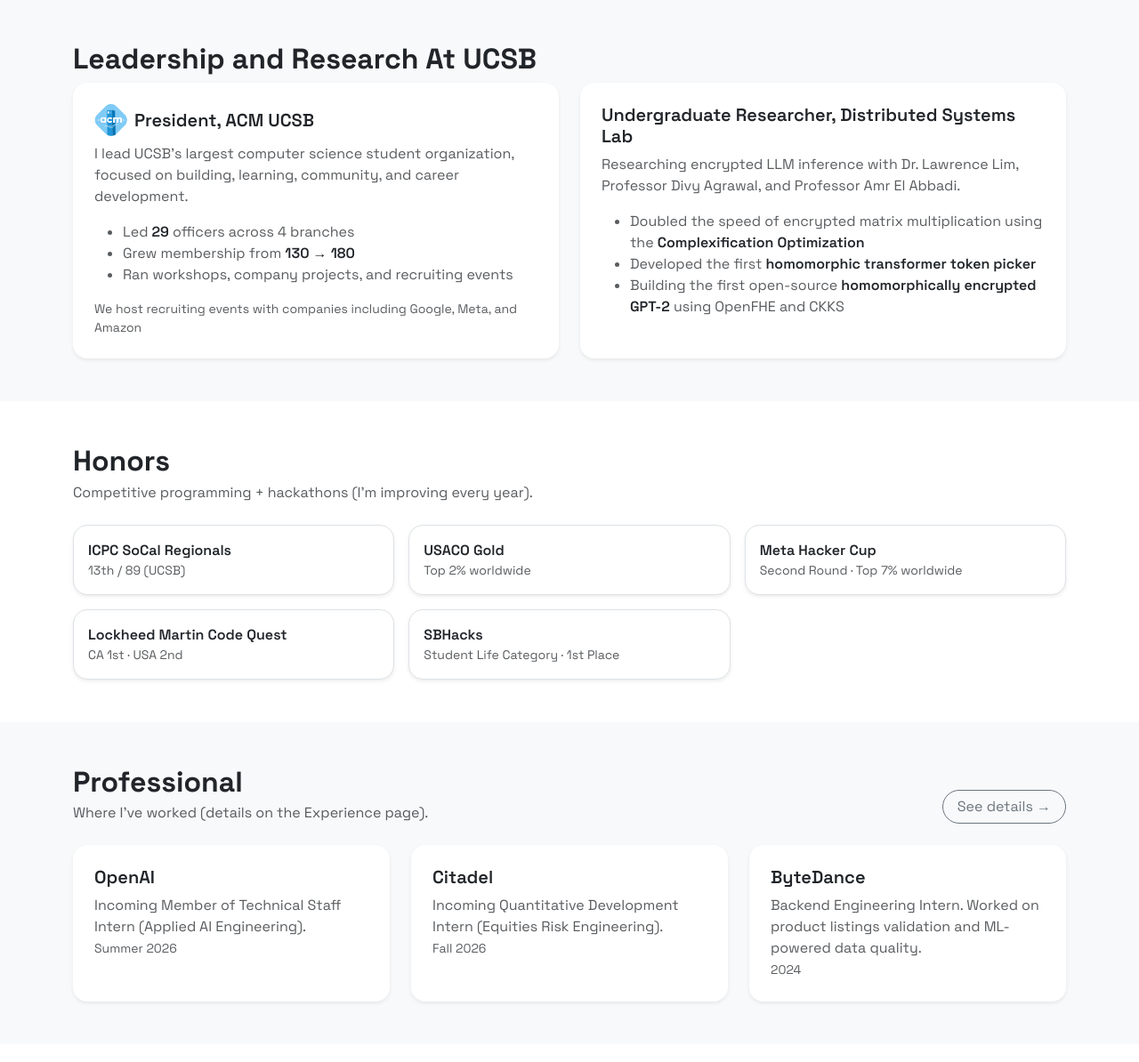
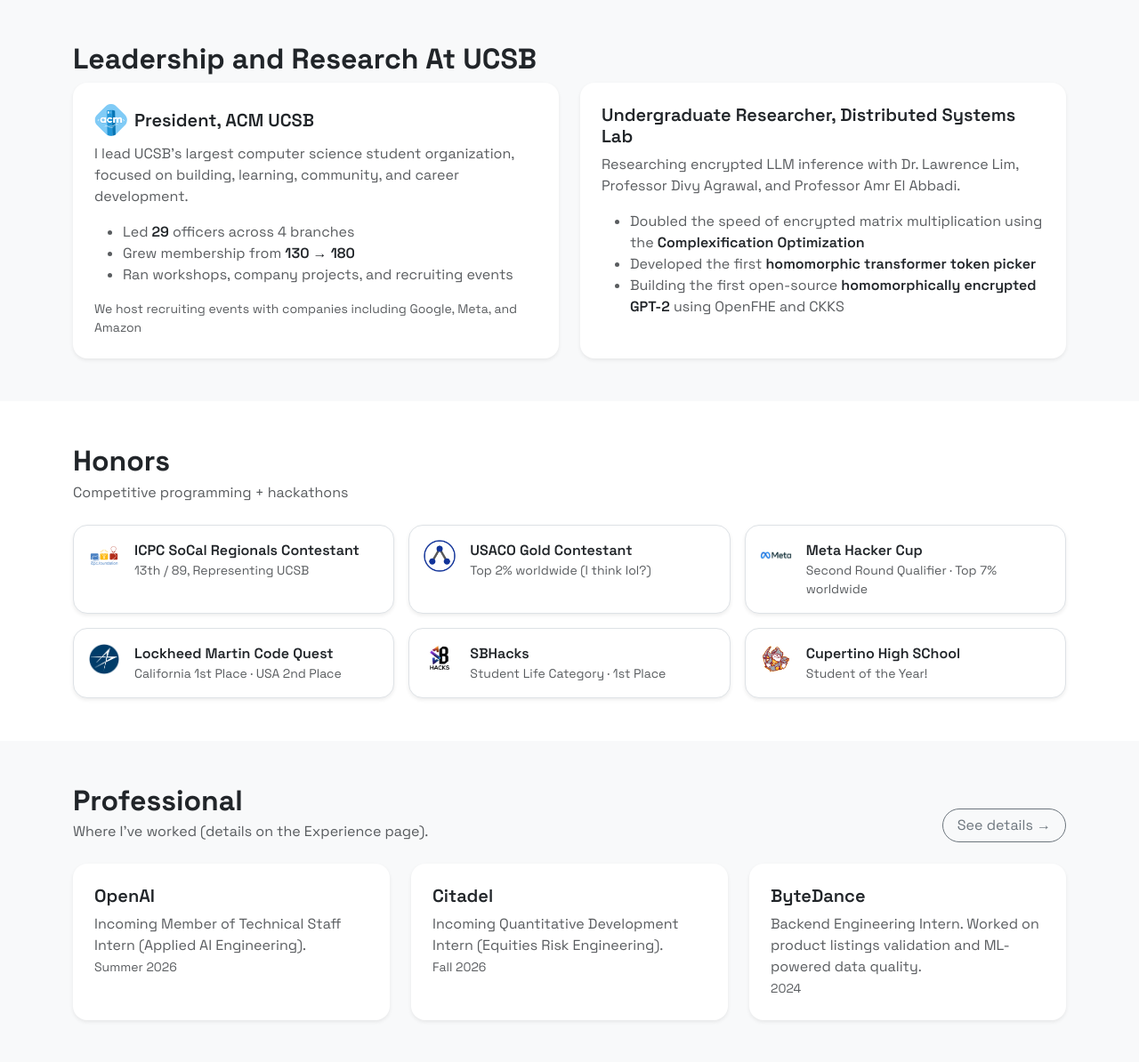
Before and after one commit to iamjiamingliu/iamjiamingliu.com, a Flask app: page / in a window 1280 px wide. Shown: the part 1159-2353 px from the top of the page at 89% size. Run offline with Flask 3, Linux system fonts and the light colour scheme; some libraries are stand-ins or nearby versions.

Commit message:
polishes honors

```diff
--- a/static/style.css
+++ b/static/style.css
@@ -61,12 +61,29 @@ body {
 }
 
 .acm-mini {
-  background: rgba(255, 255, 255, 0.75);
-  border: 1px solid rgba(0,0,0,0.06);
+    background: rgba(255, 255, 255, 0.75);
+    border: 1px solid rgba(0, 0, 0, 0.06);
 }
 
 .company-logo {
-  height: 28px;
-  width: auto;
-  opacity: 0.9;
+    height: 28px;
+    width: auto;
+    opacity: 0.9;
 }
+
+.honor-item {
+    transition: transform 0.15s ease, box-shadow 0.15s ease;
+    position: relative;
+}
+
+.honor-item:hover {
+    transform: translateY(-2px);
+    box-shadow: 0 1rem 2rem rgba(0, 0, 0, 0.10) !important;
+}
+
+.honor-logo {
+    width: 36px;
+    height: 36px;
+    object-fit: contain;
+    flex-shrink: 0;
+}
--- a/templates/index.html
+++ b/templates/index.html
@@ -275,39 +275,83 @@
     <section class="py-5">
         <div class="container">
             <h2 class="fw-bold mb-1">Honors</h2>
-            <p class="text-muted mb-4">Competitive programming + hackathons (I’m improving every year).</p>
+            <p class="text-muted mb-4">Competitive programming + hackathons</p>
 
             <div class="row g-3">
+
                 <div class="col-md-6 col-lg-4">
-                    <div class="p-3 border rounded-4 bg-white shadow-sm h-100">
-                        <div class="fw-semibold">ICPC SoCal Regionals</div>
-                        <div class="text-muted small">13th / 89 (UCSB)</div>
+                    <div class="p-3 border rounded-4 bg-white shadow-sm h-100 honor-item">
+                        <div class="d-flex align-items-start gap-3">
+                            <img src="/static/img/honors/icpc.svg" alt="ICPC" class="honor-logo">
+                            <div>
+                                <div class="fw-semibold">ICPC SoCal Regionals Contestant</div>
+                                <div class="text-muted small">13th / 89, Representing UCSB</div>
+                            </div>
+                        </div>
                     </div>
                 </div>
+
                 <div class="col-md-6 col-lg-4">
-                    <div class="p-3 border rounded-4 bg-white shadow-sm h-100">
-                        <div class="fw-semibold">USACO Gold</div>
-                        <div class="text-muted small">Top 2% worldwide</div>
+                    <div class="p-3 border rounded-4 bg-white shadow-sm h-100 honor-item">
+                        <div class="d-flex align-items-start gap-3">
+                            <img src="/static/img/honors/usaco.png" alt="USACO" class="honor-logo">
+                            <div>
+                                <div class="fw-semibold">USACO Gold Contestant</div>
+                                <div class="text-muted small">Top 2% worldwide (I think lol?)</div>
+                            </div>
+                        </div>
                     </div>
                 </div>
+
                 <div class="col-md-6 col-lg-4">
-                    <div class="p-3 border rounded-4 bg-white shadow-sm h-100">
-                        <div class="fw-semibold">Meta Hacker Cup</div>
-                        <div class="text-muted small">Second Round · Top 7% worldwide</div>
+                    <div class="p-3 border rounded-4 bg-white shadow-sm h-100 honor-item">
+                        <div class="d-flex align-items-start gap-3">
+                            <img src="/static/img/companies/meta.png" alt="Meta Hacker Cup" class="honor-logo">
+                            <div>
+                                <div class="fw-semibold">Meta Hacker Cup</div>
+                                <div class="text-muted small">Second Round Qualifier · Top 7% worldwide</div>
+                            </div>
+                        </div>
                     </div>
                 </div>
+
                 <div class="col-md-6 col-lg-4">
-                    <div class="p-3 border rounded-4 bg-white shadow-sm h-100">
-                        <div class="fw-semibold">Lockheed Martin Code Quest</div>
-                        <div class="text-muted small">CA 1st · USA 2nd</div>
+                    <div class="p-3 border rounded-4 bg-white shadow-sm h-100 honor-item">
+                        <div class="d-flex align-items-start gap-3">
+                            <img src="/static/img/honors/lockheed.png" alt="Lockheed Martin Code Quest"
+                                 class="honor-logo">
+                            <div>
+                                <div class="fw-semibold">Lockheed Martin Code Quest</div>
+                                <div class="text-muted small">California 1st Place · USA 2nd Place</div>
+                            </div>
+                        </div>
                     </div>
                 </div>
+
                 <div class="col-md-6 col-lg-4">
-                    <div class="p-3 border rounded-4 bg-white shadow-sm h-100">
-                        <div class="fw-semibold">SBHacks</div>
-                        <div class="text-muted small">Student Life Category · 1st Place</div>
+                    <div class="p-3 border rounded-4 bg-white shadow-sm h-100 honor-item">
+                        <div class="d-flex align-items-start gap-3">
+                            <img src="/static/img/honors/sbhacks.jpeg" alt="SBHacks" class="honor-logo">
+                            <div>
+                                <div class="fw-semibold">SBHacks</div>
+                                <div class="text-muted small">Student Life Category · 1st Place</div>
+                            </div>
+                        </div>
                     </div>
                 </div>
+
+                <div class="col-md-6 col-lg-4">
+                    <div class="p-3 border rounded-4 bg-white shadow-sm h-100 honor-item">
+                        <div class="d-flex align-items-start gap-3">
+                            <img src="/static/img/schools/chs.png" alt="CHS" class="honor-logo">
+                            <div>
+                                <div class="fw-semibold">Cupertino High SChool</div>
+                                <div class="text-muted small">Student of the Year!</div>
+                            </div>
+                        </div>
+                    </div>
+                </div>
+
             </div>
         </div>
     </section>
```
Also changed, not shown: static/img/honors/icpc.svg (added), static/img/honors/lockheed.png (added), static/img/honors/sbhacks.jpeg (added), static/img/honors/usaco.png (added), static/img/schools/chs.png (added).
